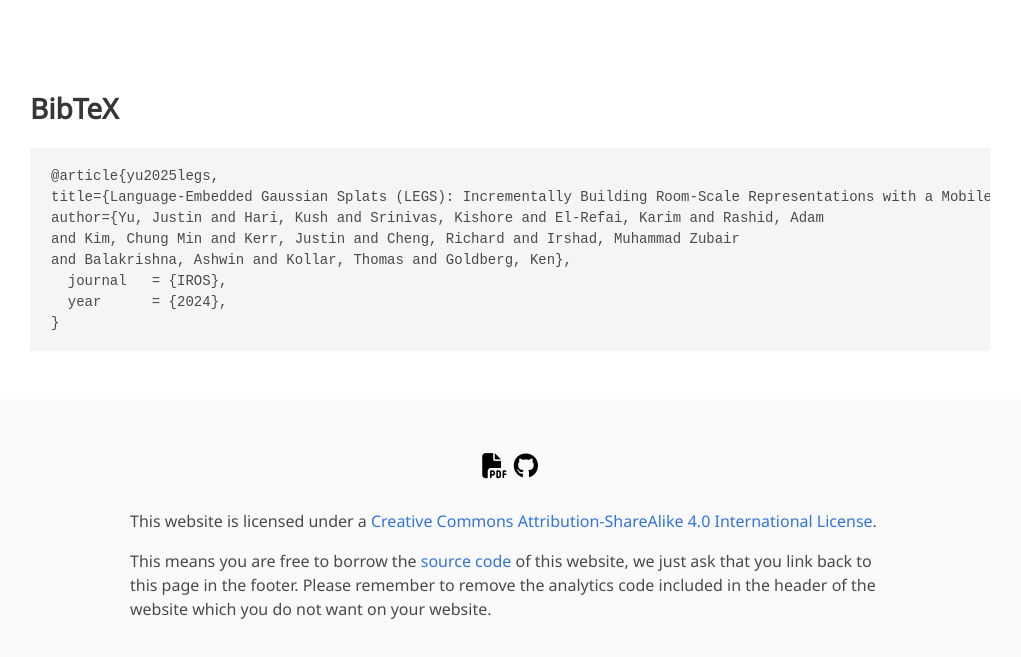
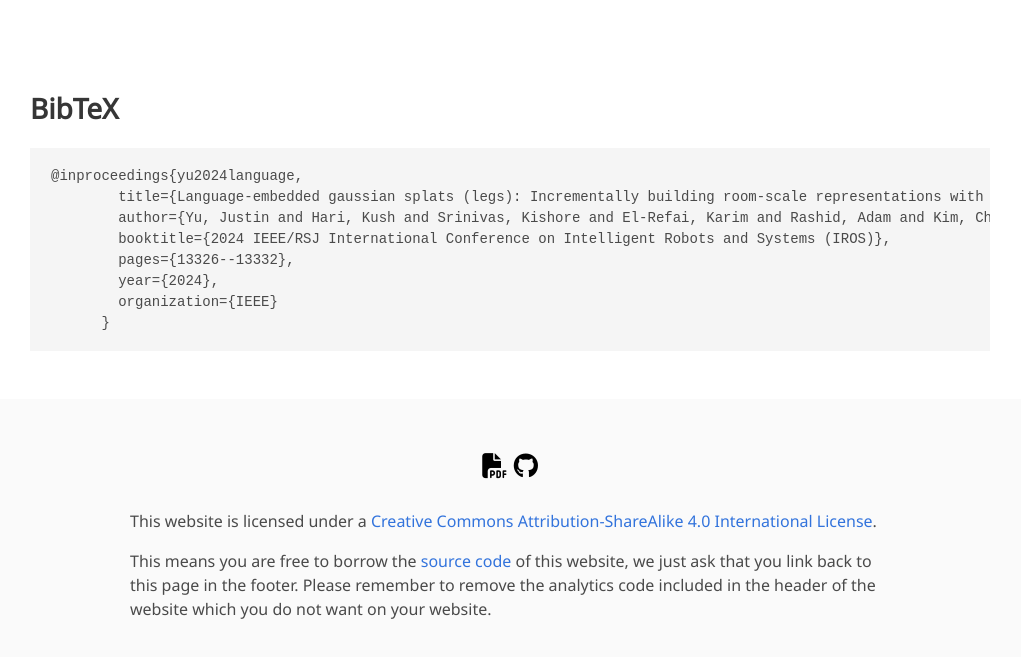
Before and after one commit to BerkeleyAutomation/LEGS, a plain HTML site: page index.html in a window 1280 px wide. Shown: the part 2543-3200 px from the top of the page, without its empty margins (130-1151 px from the left). Drawn offline with nearby package versions, Linux system fonts and the light colour scheme; some icons are missing; a web font is replaced by a local one.

Commit message:
bibtex compat with gscholar

```diff
--- a/index.html
+++ b/index.html
@@ -262,14 +262,14 @@ Qualitative results suggest that multi-camera setup and incremental bundle adjus
 <section class="section" id="BibTeX">
   <div class="container is-max-desktop content">
     <h2 class="title">BibTeX</h2>
-    <pre><code>@article{yu2025legs,
-title={Language-Embedded Gaussian Splats (LEGS): Incrementally Building Room-Scale Representations with a Mobile Robot},
-author={Yu, Justin and Hari, Kush and Srinivas, Kishore and El-Refai, Karim and Rashid, Adam
-and Kim, Chung Min and Kerr, Justin and Cheng, Richard and Irshad, Muhammad Zubair
-and Balakrishna, Ashwin and Kollar, Thomas and Goldberg, Ken},
-  journal   = {IROS},
-  year      = {2024},
-}</code></pre>
+    <pre><code>@inproceedings{yu2024language,
+        title={Language-embedded gaussian splats (legs): Incrementally building room-scale representations with a mobile robot},
+        author={Yu, Justin and Hari, Kush and Srinivas, Kishore and El-Refai, Karim and Rashid, Adam and Kim, Chung Min and Kerr, Justin and Cheng, Richard and Irshad, Muhammad Zubair and Balakrishna, Ashwin and others},
+        booktitle={2024 IEEE/RSJ International Conference on Intelligent Robots and Systems (IROS)},
+        pages={13326--13332},
+        year={2024},
+        organization={IEEE}
+      }</code></pre>
   </div>
 </section>
 
```
